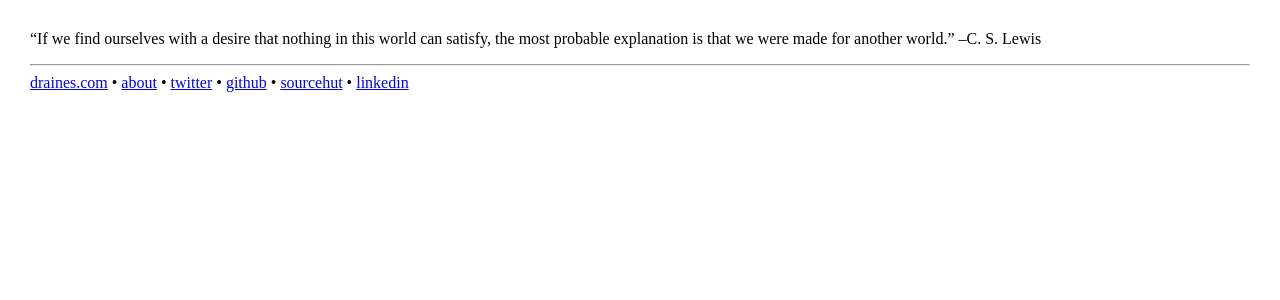
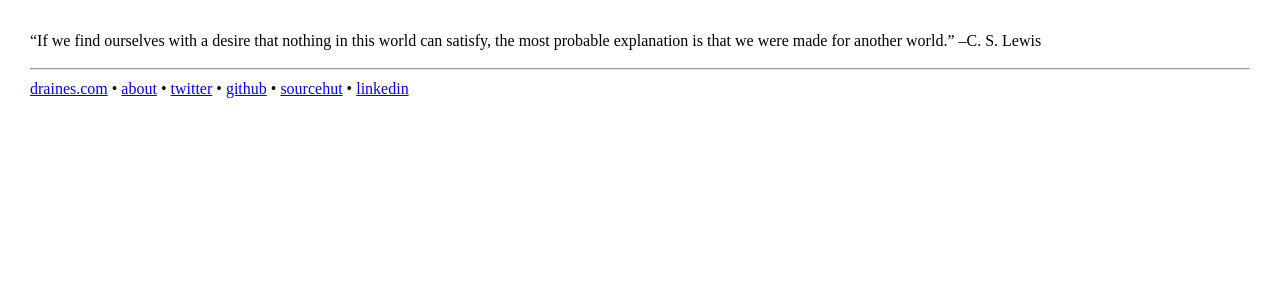
Before and after one commit to drewr/drewr.github.io, a Jekyll site: the page built from index.md, in a window 1280 px wide. Shown: the top 300 px of the page. Built offline with Jekyll 4.4.1, drawn with Linux system fonts in a browser that asks for light colours.

Commit message:
Increase line-height

```diff
--- a/css/style.scss
+++ b/css/style.scss
@@ -4,6 +4,7 @@ hi: there
 
 body {
     margin:30px;
+    line-height:1.4;
 }
 
 p {
```
